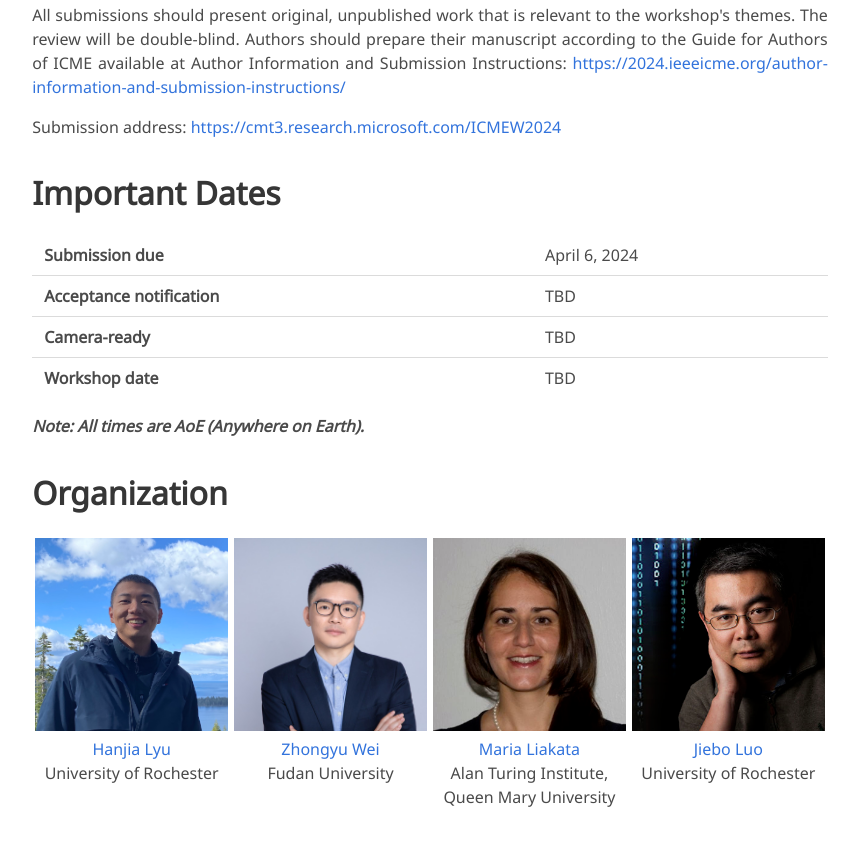
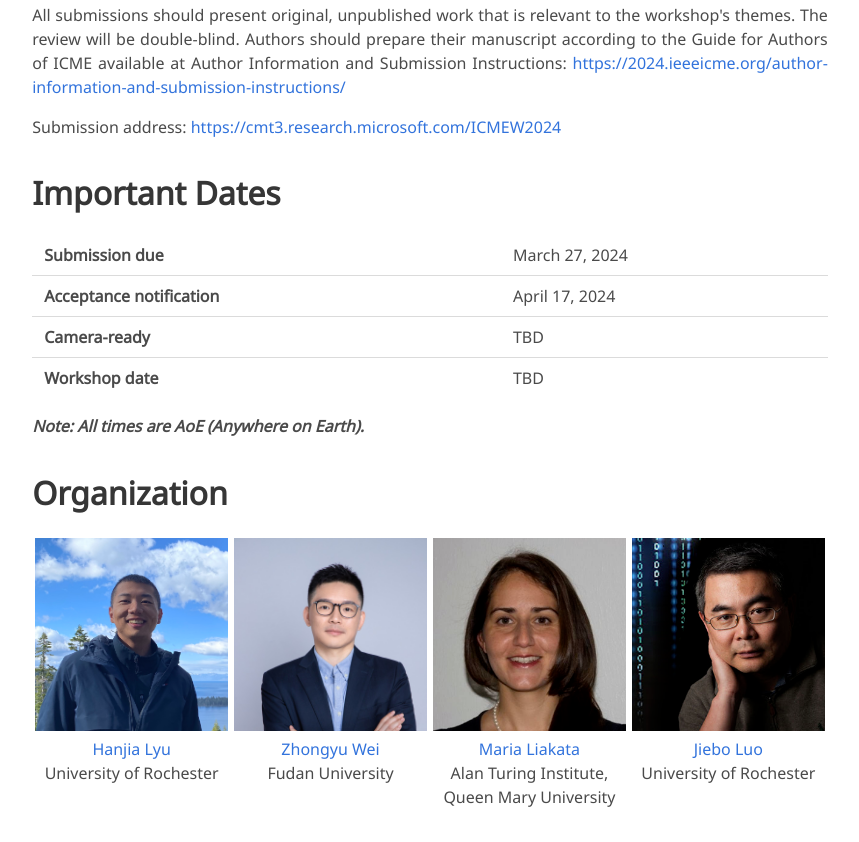
Before and after one commit to VIStA-H/ML4SG_2024, a plain HTML site: page index.html in a window 1280 px wide. Shown: the part 2028-2870 px from the top of the page, without its empty margins (210-1069 px from the left). Drawn offline with nearby package versions, Linux system fonts and the light colour scheme; some icons are missing; a web font is replaced by a local one.

Commit message:
Update index.html

```diff
--- a/index.html
+++ b/index.html
@@ -171,7 +171,7 @@
                       <div class="text-muted" style="text-align: left; font-weight: bold;">Submission due</div>
                     </td>
                     <td>
-                      <div class="text-muted" style="text-align: left;">April 6, 2024</div>
+                      <div class="text-muted" style="text-align: left;">March 27, 2024</div>
                     </td>
                   </tr>
                   <tr>
@@ -179,7 +179,7 @@
                       <div class="text-muted" style="text-align: left; font-weight: bold;">Acceptance notification</div>
                     </td>
                     <td>
-                      <div class="text-muted" style="text-align: left;">TBD</div>
+                      <div class="text-muted" style="text-align: left;">April 17, 2024</div>
                     </td>
                   </tr>
                   <tr>
```
